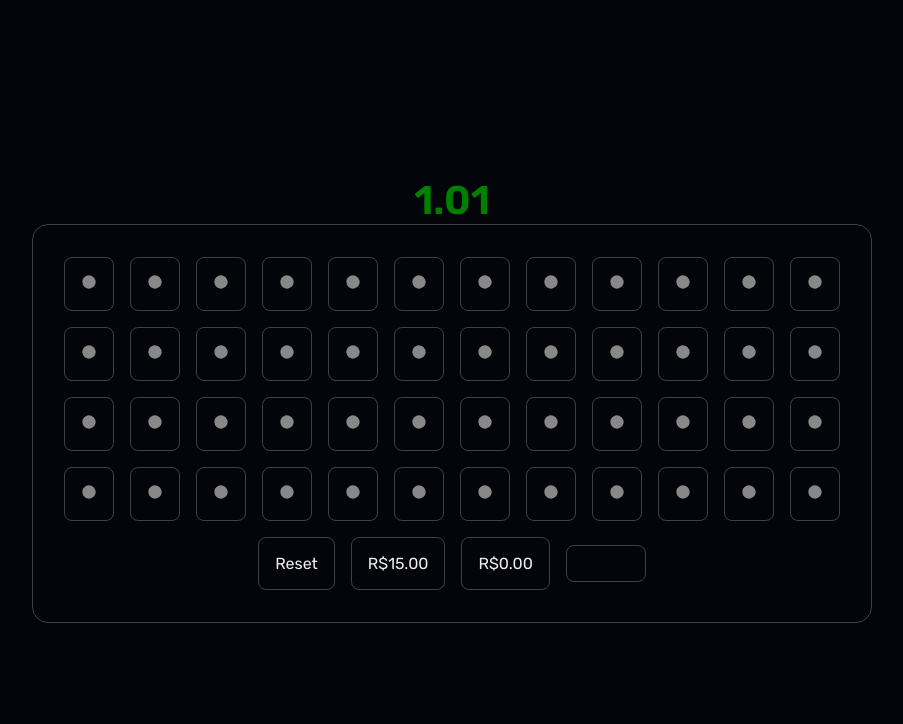
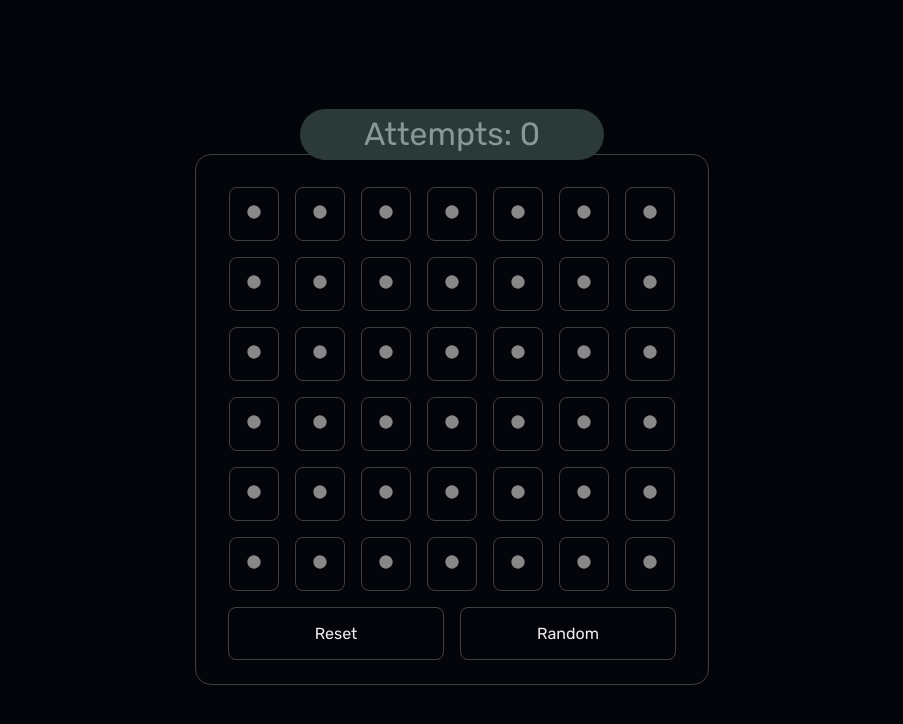
Before and after one commit to ScryptRG/starmine, an Angular app: page / in a window 1280 px wide. Shown: the top 724 px of the page, without its empty margins (188-1091 px from the left). Built offline with nearby package versions, Linux system fonts and the light colour scheme.

Commit message:
game update

```diff
--- a/src/app/card/card.component.html
+++ b/src/app/card/card.component.html
@@ -1,11 +1,16 @@
-<span>{{ odd.toFixed(2) }}</span>
+<span class="attempts">Attempts: {{ count }}</span>
 <section>
+  <div class="items">
     @for (item of items; track $index) {
     <button
       (click)="checkSquare(item.id)"
+      [disabled]="discard"
       [ngClass]="{
-      greenSqr: item.isClicked,
-      redSqr: item.isClicked && item.id === rightIndex,
+        'yellowSqr animate__animated animate__flipInY':
+          item.isClicked && item.id === rightIndex,
+        'redSqr animate__animated animate__flipInY animate__faster':
+          item.isClicked && item.id != rightIndex,
+        disabled: item.id != rightIndex && discard
       }"
     >
       <!-- Circle icon -->
@@ -27,11 +32,12 @@
         xmlns="http://www.w3.org/2000/svg"
         width="1em"
         height="1em"
+        class="star"
         viewBox="0 0 16 16"
-      *ngIf="item.isClicked && item.id != rightIndex"
+        *ngIf="item.isClicked && item.id === rightIndex"
       >
         <path
-        fill="currentColor"
+          fill="#04050b"
           d="M3.612 15.443c-.386.198-.824-.149-.746-.592l.83-4.73L.173 6.765c-.329-.314-.158-.888.283-.95l4.898-.696L7.538.792c.197-.39.73-.39.927 0l2.184 4.327l4.898.696c.441.062.612.636.282.95l-3.522 3.356l.83 4.73c.078.443-.36.79-.746.592L8 13.187l-4.389 2.256z"
         />
       </svg>
@@ -42,7 +48,7 @@
         width="1em"
         height="1em"
         viewBox="0 0 24 24"
-      *ngIf="item.isClicked && item.id === rightIndex"
+        *ngIf="item.isClicked && item.id != rightIndex"
       >
         <path
           fill="currentColor"
@@ -51,8 +57,13 @@
       </svg>
     </button>
     }
+  </div>
+  <div class="btns">
     <button (click)="reset()">Reset</button>
-  <button>R${{ stack.toFixed(2) }}</button>
+    <button (click)="random()" [disabled]="discard">Random</button>
+  </div>
+  <span *ngIf="record != 0">Record: {{ record }}</span>
+  <!-- <button>R${{ stack.toFixed(2) }}</button>
   <button>R${{ withdrawal.toFixed(2) }}</button>
-  <input type="text" (change)="mask()" />
+  <input type="text" (change)="mask()" /> -->
 </section>
--- a/src/app/card/card.component.scss
+++ b/src/app/card/card.component.scss
@@ -1,16 +1,22 @@
 $border-primary: 1px solid rgba(255, 255, 255, 0.234);
+$yellow: rgb(223, 187, 6);
 
 section {
   display: flex;
-  flex-wrap: wrap;
-  justify-content: center;
-  max-width: 52.5em;
+  flex-direction: column;
   gap: 1em;
   border: $border-primary;
   border-radius: 1em;
-  padding: 2em 1em;
+  padding: 2em 1em 1.5em;
   color: #eee;
   font-family: "Rubik";
+  .items {
+    display: flex;
+    flex-wrap: wrap;
+    justify-content: center;
+    gap: 1em;
+    max-width: 30em;
+  }
   button {
     border: $border-primary;
     padding: 1em;
@@ -26,23 +32,31 @@ section {
   }
 }
 
-.greenSqr {
-  background-color: rgb(61, 88, 61) !important;
+.yellowSqr {
+  background-color: $yellow !important;
+  box-shadow: 0 0 20px 10px rgba(223, 187, 6, 0.2);
 }
 
 .redSqr {
-  background-color: rgb(40, 6, 6) !important;
+  background-color: rgb(25, 4, 4) !important;
 }
 
 .neutralSqr {
   background: transparent !important;
 }
 
-span {
+.star {
+  scale: 1.3;
+}
+
+.attempts {
   font-family: "Rubik";
-  font-size: 2.5rem;
-  color: green;
-  font-weight: 600;
+  font-size: 2rem;
+  margin-bottom: 10em;
+  color: rgb(134, 153, 150);
+  padding: 0.2em 2em;
+  background-color: rgb(43, 57, 55);
+  border-radius: 1em;
 }
 
 input {
@@ -54,3 +68,17 @@ input {
   max-width: 5em;
   align-self: center;
 }
+
+.disabled {
+  transition: all 200ms ease;
+  opacity: 0.3 !important;
+}
+
+.btns {
+  display: flex;
+  gap: 1em;
+  margin: 0 1em;
+  button {
+    width: 100%;
+  }
+}
--- a/src/app/card/card.component.ts
+++ b/src/app/card/card.component.ts
@@ -15,11 +15,16 @@ interface ItemsInterface {
 export class CardComponent {
   items: ItemsInterface[] = [];
   rightIndex: number = 0;
-  odd: number = 1.01;
+  count: number = 0;
+  record: number = 0;
   stack: number = 15;
   withdrawal: number = 0;
+  discard: boolean = false;
+  numbers: number[] = [0, 1, 2, 3, 4, 5];
+
   ngOnInit(): void {
-    for (let i = 0; i < 48; i++) {
+    for (let i = 0; i < 42; i++) {
+      this.numbers.push(i);
       this.items = [...this.items, { id: i, isClicked: false }];
     }
     this.rightIndex = Math.floor(Math.random() * this.items.length);
@@ -31,22 +36,39 @@ export class CardComponent {
 
   checkSquare(id: any) {
     if (!this.items[id].isClicked) {
+      this.numbers = this.numbers.filter((item) => item != id);
       this.items[id].isClicked = true;
-      this.odd *= 1.08;
-      this.withdrawal = this.stack * this.odd;
+      this.withdrawal = this.stack * this.count;
+      this.count++;
+      if (this.items[id].id === this.rightIndex) {
+        this.discard = true;
+        if (this.record === 0) {
+          this.record = this.count;
+        } else {
+          if (this.count < this.record) {
+            this.record = this.count;
+          }
+        }
+      }
     }
   }
 
   reset() {
     this.items = [];
     this.rightIndex = 0;
-    this.odd = 1.01;
+    this.count = 0;
     this.stack = 15;
     this.withdrawal = 0;
+    this.discard = false;
     this.ngOnInit();
   }
 
-  mask() {
-    alert('ok');
+  random() {
+    const randomSquare =
+      this.numbers[Math.floor(Math.random() * this.numbers.length)];
+    if (!this.items[randomSquare].isClicked) {
+      this.checkSquare(randomSquare);
+    }
+    this.numbers = this.numbers.filter((item) => item != randomSquare);
   }
 }
--- a/src/index.html
+++ b/src/index.html
@@ -6,6 +6,10 @@
     <base href="/" />
     <meta name="viewport" content="width=device-width, initial-scale=1" />
     <link rel="icon" type="image/x-icon" href="favicon.ico" />
+    <link
+      rel="stylesheet"
+      href="https://cdnjs.cloudflare.com/ajax/libs/animate.css/4.1.1/animate.min.css"
+    />
   </head>
   <body>
     <app-root></app-root>
```
Lines whose indentation alone changed are shown as unchanged.
